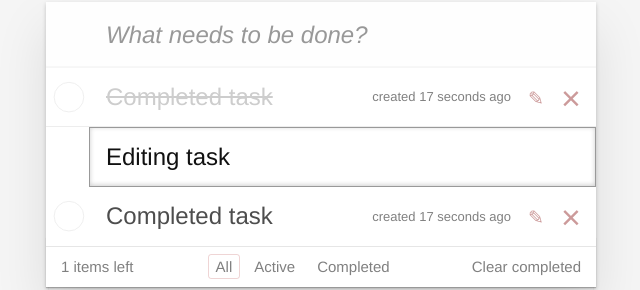
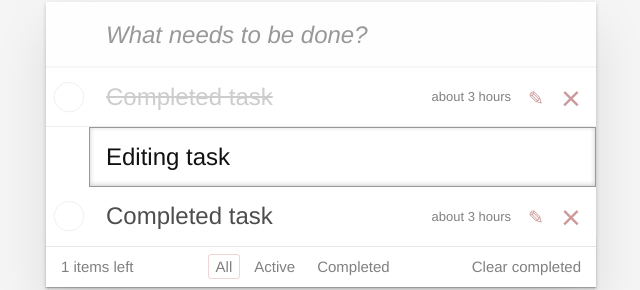
Before and after one commit to kibni1409/TODO_APP, a React (Create React App) app: page / in a window 1280 px wide. Shown: the part 128-418 px from the top of the page, without its empty margins (319-959 px from the left). Built offline with nearby package versions, Linux system fonts and the light colour scheme.

Commit message:
Func Data

```diff
--- a/package.json
+++ b/package.json
@@ -6,6 +6,7 @@
     "@testing-library/jest-dom": "^5.16.5",
     "@testing-library/react": "^13.4.0",
     "@testing-library/user-event": "^13.5.0",
+    "date-fns": "^2.29.3",
     "react": "^18.2.0",
     "react-dom": "^18.2.0",
     "react-scripts": "5.0.1",
--- a/src/Components/Task/Task.js
+++ b/src/Components/Task/Task.js
@@ -1,4 +1,5 @@
 import React from "react";
+import formatDistanceToNow from 'date-fns/formatDistanceToNow'
 import "./Task.css"
 function Task ( props ) {
     return (
@@ -7,12 +8,14 @@ function Task ( props ) {
                 <input className="toggle" type="checkbox"></input>
                     <label>
                         <span className="description">{ props.description }</span>
-                        <span className="created">created 17 seconds ago</span>
+                        <span className="created">
+                            { formatDistanceToNow(new Date(2023, 1, 6, 13, 49, 15)) }
+                        </span>
                     </label>
                     <button className="icon icon-edit"></button>
                     <button className="icon icon-destroy"></button>
             </div>
-            { props.type === "editing" ? <input type="text" onChange={ () => {} } className="edit" value={ props.description }></input> : null }
+            { props.type === "editing" ? <input type="text" className="edit" value={ props.description }></input> : null }
         </li>
     )
 }
```
Also changed, not shown: 1 other file (tests, documents, lock files or other folders).
